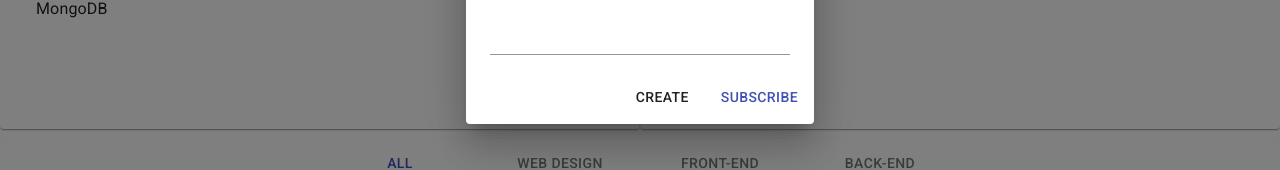
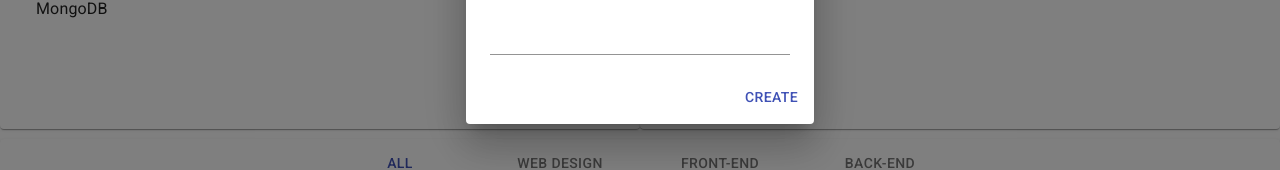
Before and after one commit to MostafaIn/Material-ui-practices, a React (Create React App) app: page / in a window 1280 px wide. Both pictures are taken after a click on the button 1228 px from the left and 32 px from the top of the page. Shown: the part 485-655 px from the top of the page. Built offline with nearby package versions, Linux system fonts and the light colour scheme.

Commit message:
Forms and Inputs

```diff
--- a/src/App.js
+++ b/src/App.js
@@ -10,7 +10,7 @@ class App extends Component {
     exercises,
     exercise: {}
   }
-  getExercisesByMuscles() {
+  getExercisesBySkills() {
     return Object.entries(
       this.state.exercises.reduce((exercises, exercise) => {
         const { skills } = exercise
@@ -29,14 +29,20 @@ class App extends Component {
       exercise: exercises.find(ex => ex.id === id)
     }))
   }
+  handleExerciseCreate = exercise => {
+    this.setState(({ exercises }) => ({
+      exercises: [...exercises, exercise]
+    }))
+  }
   render() {
-    const exercises = this.getExercisesByMuscles(),
+    const exercises = this.getExercisesBySkills(),
       { category, exercise } = this.state
-    console.log(this.getExercisesByMuscles());
+    console.log(this.getExercisesBySkills());
     return (
       <div className="App">
         <Header
           skills={skills}
+          onExerciseCreate={this.handleExerciseCreate}
         />
         <Index
           exercise={exercise}
--- a/src/components/exercises/dialogs/Create.jsx
+++ b/src/components/exercises/dialogs/Create.jsx
@@ -33,13 +33,28 @@ class Create extends Component {
 
         })
     }
+    handleSubmit = () => {
+        const { exercise } = this.state
+        this.props.onCreate({
+            id: exercise.title.toLocaleLowerCase().replace(/ /g, '-'),
+            ...exercise
+        })
+        this.setState({
+            open: false,
+            exercise: {
+                title: '',
+                description: '',
+                skills: ''
+            }
+        })
+    }
     render() {
         const { open, exercise: { title, description, skills } } = this.state
         const { classes, skills: categories } = this.props
 
         return (
             <div>
-                <Fab className={classes.fab} onClick={this.handleToggle} style={{ backgroundColor: '#ffb502' }}>
+                <Fab onClick={this.handleToggle} style={{ backgroundColor: '#ffb502' }}>
                     <AddIcon />
                 </Fab>
                 <Dialog open={open} onClose={this.handleToggle} aria-labelledby="form-dialog-title">
@@ -65,7 +80,7 @@ class Create extends Component {
                                     onChange={this.handleChange('skills')}
                                 >
                                     {categories.map(category =>
-                                        <MenuItem value={category}>
+                                        <MenuItem key={category} value={category}>
                                             {category}
                                         </MenuItem>
                                     )}
@@ -84,11 +99,8 @@ class Create extends Component {
                         </form>
                     </DialogContent>
                     <DialogActions>
-                        <Button color="primary" variant="raised">
+                        <Button color="primary" onClick={this.handleSubmit}>
                             Create
-                        </Button>
-                        <Button color="primary">
-                            Subscribe
                         </Button>
                     </DialogActions>
                 </Dialog>
--- a/src/components/layouts/Header.jsx
+++ b/src/components/layouts/Header.jsx
@@ -21,7 +21,7 @@ const useStyles = makeStyles(theme => ({
     },
 }));
 
-const Header = ({ skills }) => {
+const Header = ({ skills, onExerciseCreate }) => {
     const classes = useStyles();
     return (
         <div>
@@ -35,6 +35,7 @@ const Header = ({ skills }) => {
                     </Typography>
                     <Create
                         skills={skills}
+                        onCreate={onExerciseCreate}
                     />
                 </Toolbar>
             </AppBar>
```
Also changed, not shown: src/components/exercises/Index.jsx (+10 -20 lines).
